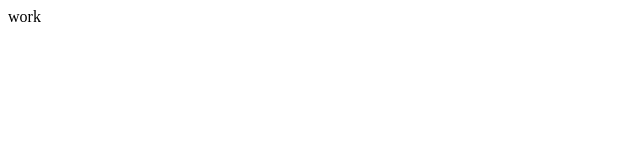
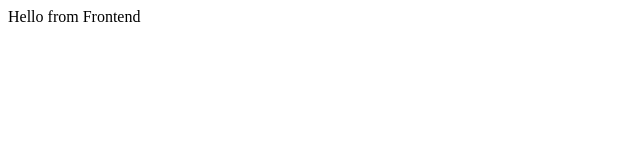
Before and after one commit to Coremotor/docker-learn, a React (Create React App) app in the folder front/: page / in a window 1280 px wide. Shown: the top 160 px of the page, without its empty margins (0-640 px from the left). Built offline with nearby package versions, Linux system fonts and the light colour scheme; the HTML template or start-up script is replaced by a standard one.

Commit message:
test gh actions

```diff
--- a/front/src/App.tsx
+++ b/front/src/App.tsx
@@ -1,7 +1,7 @@
 import React from "react";
 
 function App() {
-  return <div>work</div>;
+  return <div>Hello from Frontend</div>;
 }
 
 export default App;
```
Also changed, not shown: 1 other file (tests, documents, lock files or other folders).
